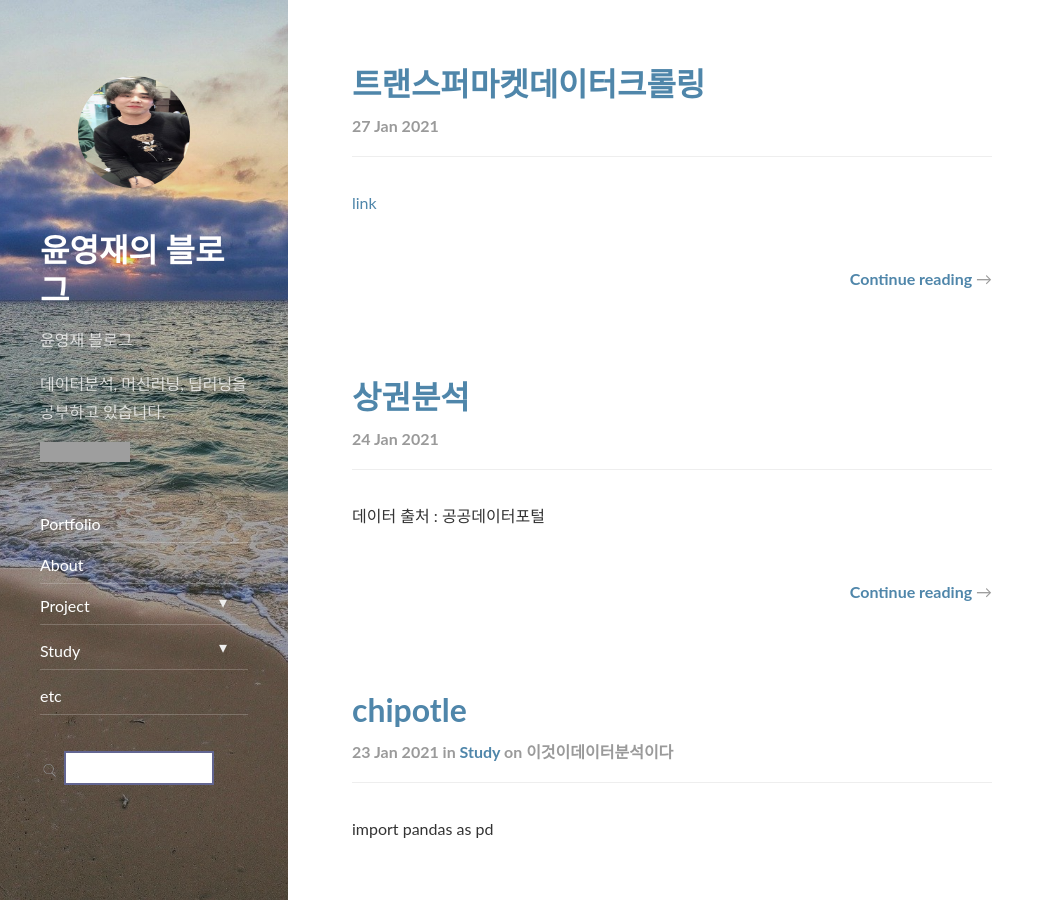
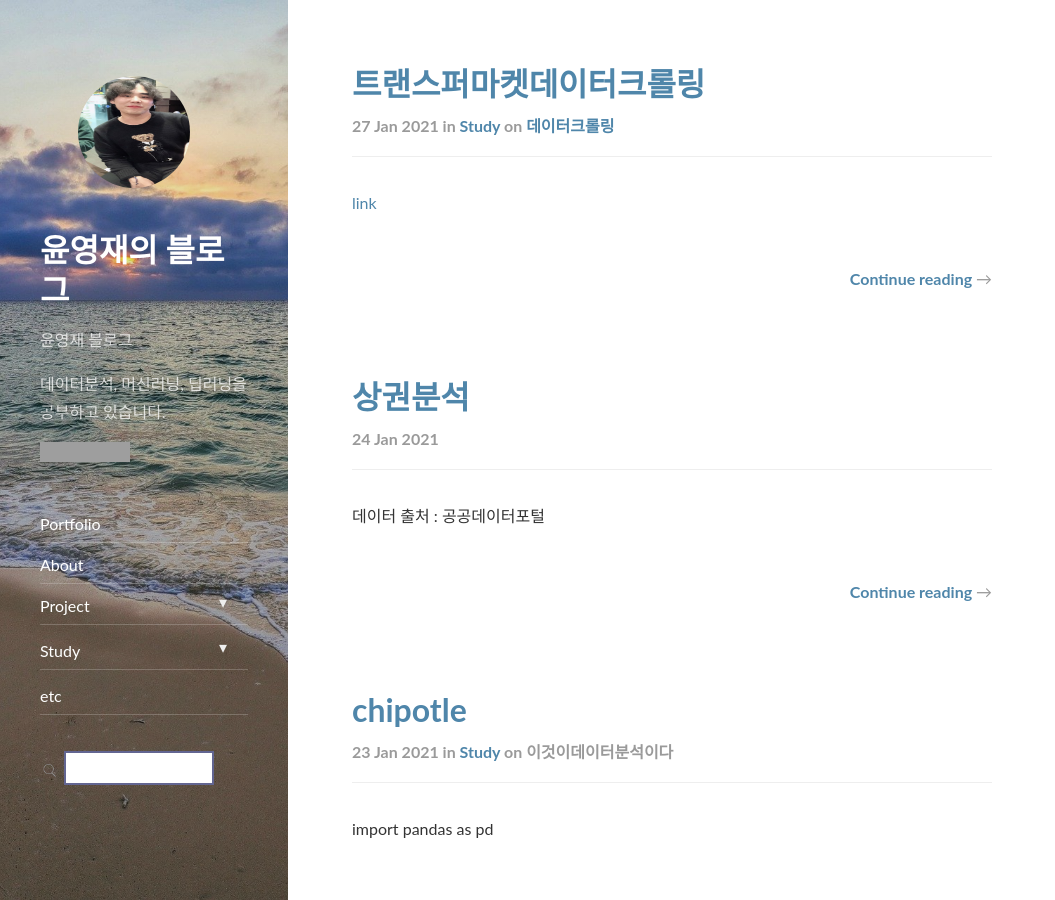
Before and after one commit to dudwo1490/dudwo1490.github.io, a Jekyll site: the page built from index.html, in a window 1280 px wide and 900 px high. Shown: the whole window, without its empty margins (0-1055 px from the left). Built offline with Jekyll 4.4.1, drawn with Linux system fonts in a browser that asks for light colours; nearby versions of some CDN libraries; the list of posts is cut into pages by our own code; grey boxes are pictures that could not be loaded.

Commit message:
ㅠㅣㅐㅎ

```diff
--- a/_posts/study/2021-01-27-datac.md
+++ b/_posts/study/2021-01-27-datac.md
@@ -1,5 +1,10 @@
 ---
-title: 트랜스퍼마켓데이터크롤링
+layout: post
+title:  "트랜스퍼마켓데이터크롤링"
+subtitle:   "트랜스퍼마켓데이터크롤링"
+categories: study
+tags: 데이터크롤링
+comments: true
 ---
 
 [link](https://colab.research.google.com/drive/1ONsBh0jICgnnuoJO8XzBeOH91MK3p0zq?usp=sharing )
```
